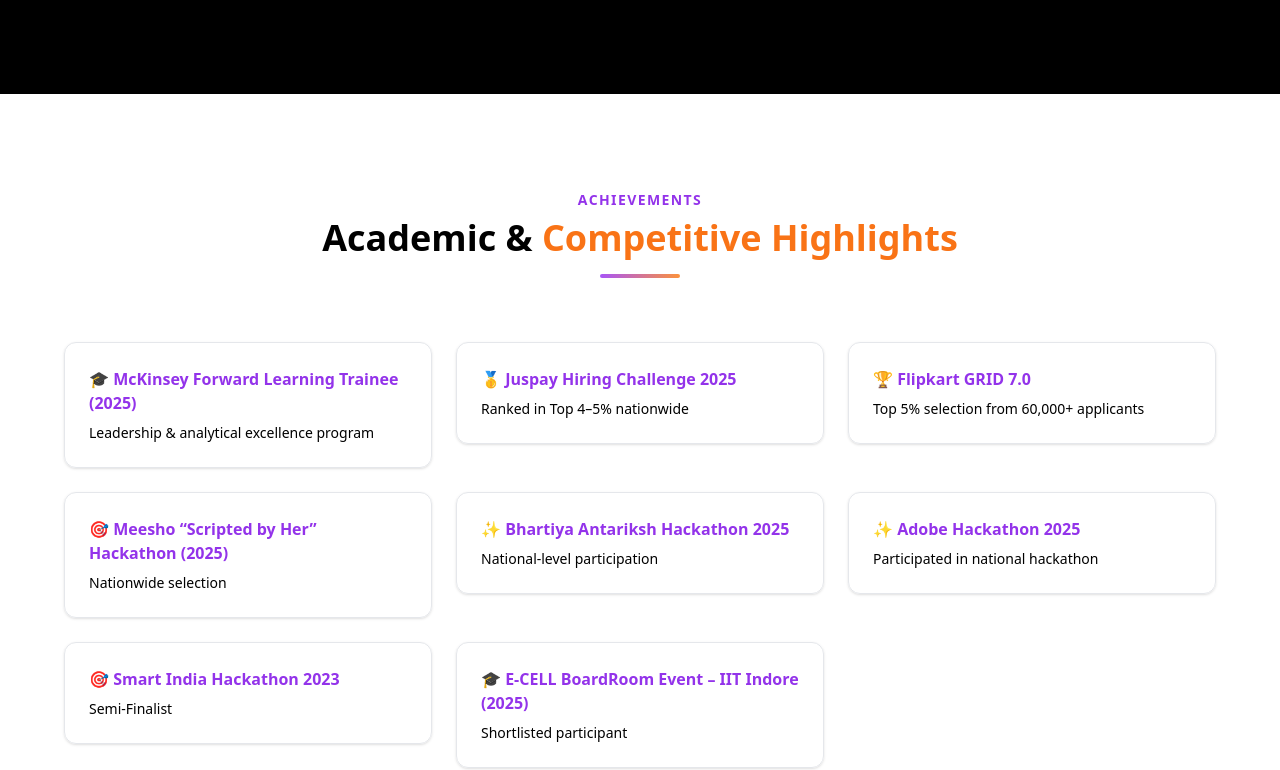
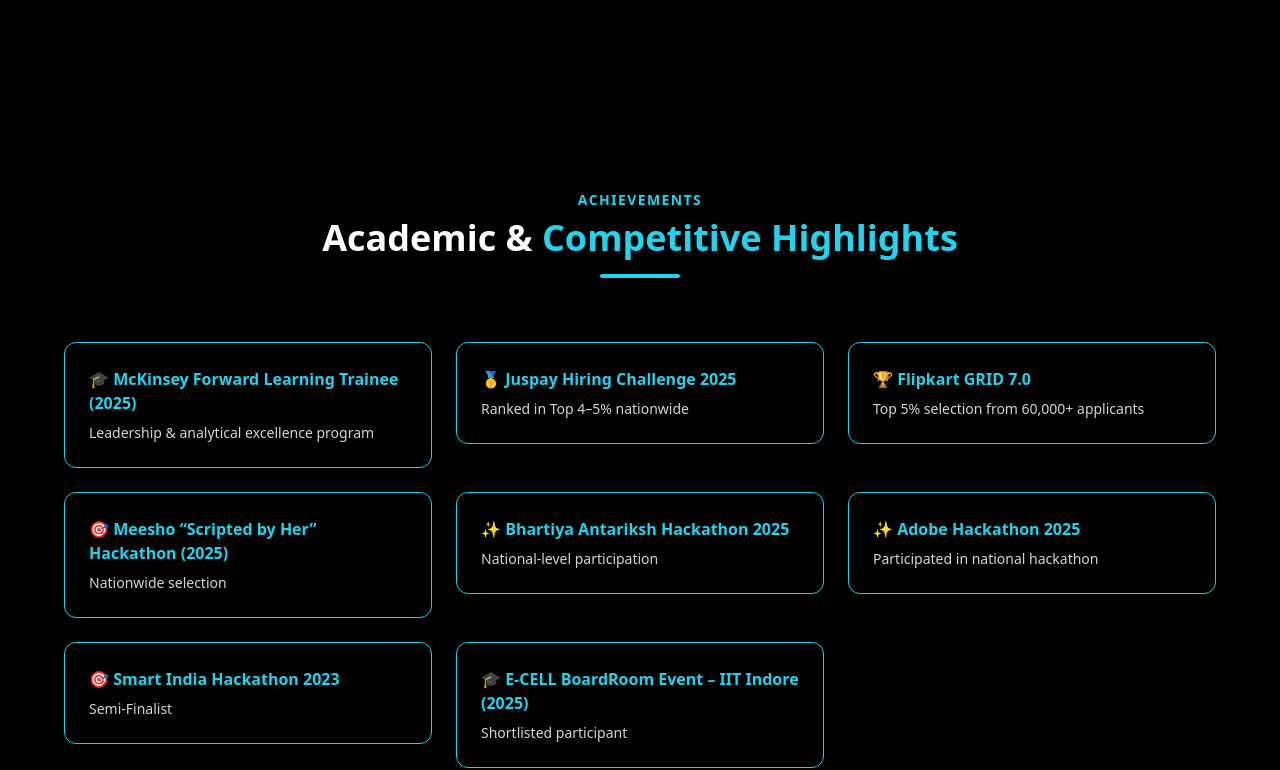
Before and after one commit to rajeshwarivyas8/Portfolio, a React (Vite) app: page / in a window 1280 px wide. Shown: the part 3870-4640 px from the top of the page. Built offline with nearby package versions, Linux system fonts and the light colour scheme.

Commit message:
Update Achievements.jsx

```diff
--- a/src/components/Achievements.jsx
+++ b/src/components/Achievements.jsx
@@ -1,121 +1,148 @@
 export default function Achievements() {
   return (
-    <section id="achievements" className="py-24 px-6 bg-white">
+    <section id="achievements" className="py-24 px-6 bg-black text-white">
       <div className="max-w-6xl mx-auto">
 
-        {/* ===== Heading (EXACT SAME AS EXPERIENCE) ===== */}
+        {/* Heading */}
         <div className="text-center mb-16">
-          <h2 className="text-sm font-semibold tracking-widest text-purple-600 uppercase">
+
+          <h2 className="text-sm font-semibold tracking-widest text-cyan-400 uppercase">
             Achievements
           </h2>
 
-          <h3 className="text-3xl md:text-4xl font-bold mt-2 text-black">
-            Academic & <span className="text-orange-500">Competitive Highlights</span>
+          <h3 className="text-3xl md:text-4xl font-bold mt-2">
+            Academic & <span className="text-cyan-400">Competitive Highlights</span>
           </h3>
 
-          <div className="w-20 h-1 bg-gradient-to-r from-purple-500 to-orange-400 mx-auto mt-4 rounded-full"></div>
+          <div className="w-20 h-1 bg-cyan-400 mx-auto mt-4 rounded-full"></div>
+
         </div>
 
-        {/* ===== Achievements Cards ===== */}
+        {/* Achievement Cards */}
         <div className="grid gap-6 md:grid-cols-2 lg:grid-cols-3">
 
           {/* 1 */}
           <a href="#" target="_blank" className="block">
-            <div className="border border-gray-200 p-6 rounded-xl shadow hover:shadow-lg transition">
-              <p className="font-semibold text-purple-600">
+            <div className="bg-black/80 border border-cyan-400 p-6 rounded-xl shadow hover:shadow-cyan-500/20 hover:shadow-xl transition">
+
+              <p className="font-semibold text-cyan-400">
                 🎓 McKinsey Forward Learning Trainee (2025)
               </p>
-              <p className="text-black text-sm mt-2">
+
+              <p className="text-gray-300 text-sm mt-2">
                 Leadership & analytical excellence program
               </p>
+
             </div>
           </a>
 
           {/* 2 */}
           <a href="#" target="_blank" className="block">
-            <div className="border border-gray-200 p-6 rounded-xl shadow hover:shadow-lg transition">
-              <p className="font-semibold text-purple-600">
+            <div className="bg-black/80 border border-cyan-400 p-6 rounded-xl shadow hover:shadow-cyan-500/20 hover:shadow-xl transition">
+
+              <p className="font-semibold text-cyan-400">
                 🥇 Juspay Hiring Challenge 2025
               </p>
-              <p className="text-black text-sm mt-2">
+
+              <p className="text-gray-300 text-sm mt-2">
                 Ranked in Top 4–5% nationwide
               </p>
+
             </div>
           </a>
 
           {/* 3 */}
           <a href="#" target="_blank" className="block">
-            <div className="border border-gray-200 p-6 rounded-xl shadow hover:shadow-lg transition">
-              <p className="font-semibold text-purple-600">
+            <div className="bg-black/80 border border-cyan-400 p-6 rounded-xl shadow hover:shadow-cyan-500/20 hover:shadow-xl transition">
+
+              <p className="font-semibold text-cyan-400">
                 🏆 Flipkart GRID 7.0
               </p>
-              <p className="text-black text-sm mt-2">
+
+              <p className="text-gray-300 text-sm mt-2">
                 Top 5% selection from 60,000+ applicants
               </p>
+
             </div>
           </a>
 
           {/* 4 */}
           <a href="#" target="_blank" className="block">
-            <div className="border border-gray-200 p-6 rounded-xl shadow hover:shadow-lg transition">
-              <p className="font-semibold text-purple-600">
+            <div className="bg-black/80 border border-cyan-400 p-6 rounded-xl shadow hover:shadow-cyan-500/20 hover:shadow-xl transition">
+
+              <p className="font-semibold text-cyan-400">
                 🎯 Meesho “Scripted by Her” Hackathon (2025)
               </p>
-              <p className="text-black text-sm mt-2">
+
+              <p className="text-gray-300 text-sm mt-2">
                 Nationwide selection
               </p>
+
             </div>
           </a>
 
           {/* 5 */}
           <a href="#" target="_blank" className="block">
-            <div className="border border-gray-200 p-6 rounded-xl shadow hover:shadow-lg transition">
-              <p className="font-semibold text-purple-600">
+            <div className="bg-black/80 border border-cyan-400 p-6 rounded-xl shadow hover:shadow-cyan-500/20 hover:shadow-xl transition">
+
+              <p className="font-semibold text-cyan-400">
                 ✨ Bhartiya Antariksh Hackathon 2025
               </p>
-              <p className="text-black text-sm mt-2">
+
+              <p className="text-gray-300 text-sm mt-2">
                 National-level participation
               </p>
+
             </div>
           </a>
 
           {/* 6 */}
           <a href="#" target="_blank" className="block">
-            <div className="border border-gray-200 p-6 rounded-xl shadow hover:shadow-lg transition">
-              <p className="font-semibold text-purple-600">
+            <div className="bg-black/80 border border-cyan-400 p-6 rounded-xl shadow hover:shadow-cyan-500/20 hover:shadow-xl transition">
+
+              <p className="font-semibold text-cyan-400">
                 ✨ Adobe Hackathon 2025
               </p>
-              <p className="text-black text-sm mt-2">
+
+              <p className="text-gray-300 text-sm mt-2">
                 Participated in national hackathon
               </p>
+
             </div>
           </a>
 
           {/* 7 */}
           <a href="#" target="_blank" className="block">
-            <div className="border border-gray-200 p-6 rounded-xl shadow hover:shadow-lg transition">
-              <p className="font-semibold text-purple-600">
+            <div className="bg-black/80 border border-cyan-400 p-6 rounded-xl shadow hover:shadow-cyan-500/20 hover:shadow-xl transition">
+
+              <p className="font-semibold text-cyan-400">
                 🎯 Smart India Hackathon 2023
               </p>
-              <p className="text-black text-sm mt-2">
+
+              <p className="text-gray-300 text-sm mt-2">
                 Semi-Finalist
               </p>
+
             </div>
           </a>
 
           {/* 8 */}
           <a href="#" target="_blank" className="block">
-            <div className="border border-gray-200 p-6 rounded-xl shadow hover:shadow-lg transition">
-              <p className="font-semibold text-purple-600">
+            <div className="bg-black/80 border border-cyan-400 p-6 rounded-xl shadow hover:shadow-cyan-500/20 hover:shadow-xl transition">
+
+              <p className="font-semibold text-cyan-400">
                 🎓 E-CELL BoardRoom Event – IIT Indore (2025)
               </p>
-              <p className="text-black text-sm mt-2">
+
+              <p className="text-gray-300 text-sm mt-2">
                 Shortlisted participant
               </p>
+
             </div>
           </a>
 
         </div>
+
       </div>
     </section>
   );
```
